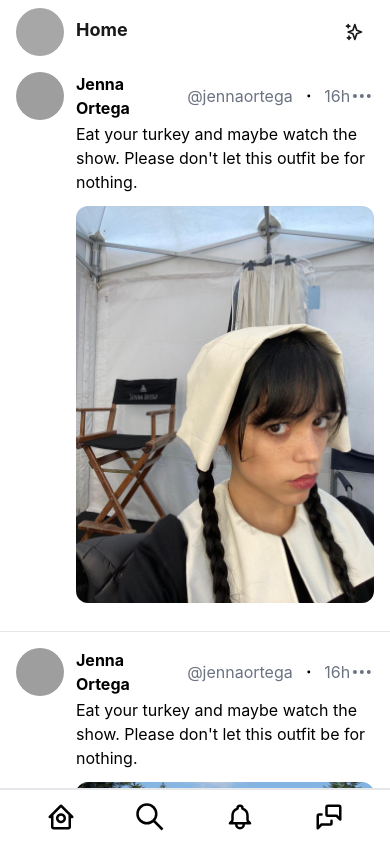
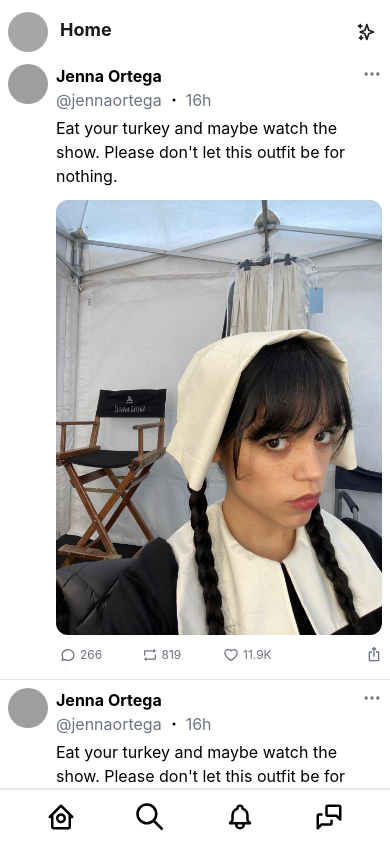
Before and after one commit to DigantaSom/Twitter-clone-deprecated, a Next.js app in the folder client/: page / in a window 390 px wide. Built offline with nearby package versions, Linux system fonts and the light colour scheme; grey boxes are pictures that could not be loaded.

Commit message:
Frontend - Making the Feed compoenent and its child compoenents responsive

```diff
--- a/client/components/Header.tsx
+++ b/client/components/Header.tsx
@@ -1,16 +1,13 @@
 import Link from 'next/link';
-import Image from 'next/image';
-
 import { HiOutlineSparkles } from 'react-icons/hi';
 
-import constants from '../constants';
 import ProfilePicture from './ProfilePicture';
 
 const Header = () => {
   return (
     <div
       className='flex items-center justify-between sticky top-0 z-50 bg-white opacity-90
-      h-12 px-4'
+      h-12 px-2 ph_sm:px-4'
     >
       <Link href='/' className='flex items-center'>
         <div className='block ph:hidden mr-3'>
@@ -20,7 +17,7 @@ const Header = () => {
       </Link>
 
       <div
-        className='w-10 h-10 rounded-full hover:bg-gray-200 hover:cursor-pointer
+        className='w-8 h-8 ph_sm:w-10 ph_sm:h-10 rounded-full hover:bg-gray-200 hover:cursor-pointer
         flex items-center justify-center'
       >
         <HiOutlineSparkles className='text-xl' />
--- a/client/components/PostItem.tsx
+++ b/client/components/PostItem.tsx
@@ -1,41 +1,59 @@
 import { FC } from 'react';
+import { useRouter } from 'next/router';
 import Image, { StaticImageData } from 'next/image';
 
 import { BsDot } from 'react-icons/bs';
 import { FiMoreHorizontal } from 'react-icons/fi';
 
 import ProfilePicture from './ProfilePicture';
+import TweetActions from './TweetActions';
 
 interface PostItemProps {
   imageSrc: StaticImageData;
 }
 
 const PostItem: FC<PostItemProps> = ({ imageSrc }) => {
+  const router = useRouter();
+
+  const navigateToPost = () => {
+    // router.push('/[handle]/status/[tweet_id]');
+  };
+
   return (
     <div
-      className='p-4 hover:bg-gray-100 hover:cursor-pointer
+      className='p-2 ph_sm:p-4 pb-3 hover:bg-gray-100 hover:cursor-pointer
       border-b-[1px] border-gray-200'
     >
       <div className='flex items-start'>
         <ProfilePicture />
 
-        <div className='ml-3 flex-1'>
-          <div className='flex items-center justify-between'>
-            <div className='flex items-center space-x-2'>
-              <h3 className='font-bold'>Jenna Ortega</h3>
-              <span className='text-gray-500'>@jennaortega</span>
-              <BsDot />
-              <span className='text-gray-500'>16h</span>
+        <div className='ml-2 ph_sm:ml-3 flex-1'>
+          <div className='flex items-start ph_sm:items-center justify-between'>
+            <div
+              className='flex items-center space-x-2'
+              onClick={navigateToPost}
+            >
+              <div className='flex flex-col ph_sm:flex-row ph_sm:items-center ph_sm:space-x-2'>
+                <h3 className='font-bold'>Jenna Ortega</h3>
+                <div className='flex items-center space-x-1'>
+                  <span className='text-gray-500'>@jennaortega</span>
+                  <BsDot />
+                  <span className='text-gray-500'>16h</span>
+                </div>
+              </div>
             </div>
-            <FiMoreHorizontal className='text-2xl text-gray-500' />
+            <FiMoreHorizontal
+              className='text-xl ph:text-2xl text-gray-500'
+              onClick={() => {}}
+            />
           </div>
 
-          <p className='mt-[2px]'>
+          <p className='mt-1 ph_sm:mt-[2px]' onClick={navigateToPost}>
             Eat your turkey and maybe watch the show. Please don't let this
             outfit be for nothing.
           </p>
 
-          <div className='custom-image-container relative my-3'>
+          <div className='custom-image-container relative pt-3 pb-2'>
             <Image
               src={imageSrc}
               fill
@@ -46,6 +64,8 @@ const PostItem: FC<PostItemProps> = ({ imageSrc }) => {
               className='custom-image rounded-xl'
             />
           </div>
+
+          <TweetActions />
         </div>
       </div>
     </div>
--- a/client/components/ProfilePicture.tsx
+++ b/client/components/ProfilePicture.tsx
@@ -8,7 +8,7 @@ const ProfilePicture = () => {
 
   return (
     <div onClick={() => router.push('/profile')}>
-      <div className='relative w-12 h-12 hover:cursor-pointer'>
+      <div className='relative w-10 h-10 ph_sm:w-12 ph_sm:h-12 hover:cursor-pointer'>
         <Image
           src={constants.placeholder_profilePicture}
           alt='User'
--- /dev/null
+++ b/client/components/TweetActions.tsx
@@ -0,0 +1,38 @@
+import { AiOutlineRetweet, AiOutlineHeart } from 'react-icons/ai';
+import { MdIosShare } from 'react-icons/md';
+import { TbMessageCircle2 } from 'react-icons/tb';
+
+const TweetActions = () => {
+  return (
+    <div className='grid grid-cols-4 items-center'>
+      <div className='flex items-center text-gray-500 hover:text-twitter group'>
+        <div className='w-6 h-6 ph_sm:w-8 ph_sm:h-8 ph:w-10 ph:h-10 rounded-full flex items-center justify-center group-hover:bg-twitter-light ph_sm:mr-2'>
+          <TbMessageCircle2 className='ph_sm:text-xl' />
+        </div>
+        <span className='text-xs ph_sm:text-sm'>266</span>
+      </div>
+
+      <div className='flex items-center text-gray-500 hover:text-twitter group'>
+        <div className='w-6 h-6 ph_sm:w-8 ph_sm:h-8 ph:w-10 ph:h-10 rounded-full flex items-center justify-center group-hover:bg-twitter-light ph_sm:mr-2'>
+          <AiOutlineRetweet className='ph_sm:text-xl' />
+        </div>
+        <span className='text-xs ph_sm:text-sm'>819</span>
+      </div>
+
+      <div className='flex items-center text-gray-500 hover:text-like group'>
+        <div className='w-6 h-6 ph_sm:w-8 ph_sm:h-8 ph:w-10 ph:h-10 rounded-full flex items-center justify-center group-hover:bg-like-light ph_sm:mr-2'>
+          <AiOutlineHeart className='ph_sm:text-xl' />
+        </div>
+        <span className='text-xs ph_sm:text-sm'>11.9K</span>
+      </div>
+
+      <div className='text-gray-500'>
+        <div className=' ph_sm:w-8 ph_sm:h-8 ph:w-10 ph:h-10 rounded-full pb-[2px] ph:pb-1 hover:bg-twitter-light hover:text-twitter flex items-center justify-end ph:justify-center flex-1'>
+          <MdIosShare className='ph_sm:text-xl' />
+        </div>
+      </div>
+    </div>
+  );
+};
+
+export default TweetActions;
--- a/client/tailwind.config.js
+++ b/client/tailwind.config.js
@@ -8,6 +8,7 @@ module.exports = {
   theme: {
     extend: {
       screens: {
+        ph_sm: '401px',
         ph: '501px',
         md2: '1051px',
       },
@@ -17,6 +18,10 @@ module.exports = {
           DEFAULT: '#1D9BF0',
           dark: '#098ae0',
         },
+        like: {
+          light: '#FCD7E8',
+          DEFAULT: '#F91880',
+        },
       },
     },
   },
```
